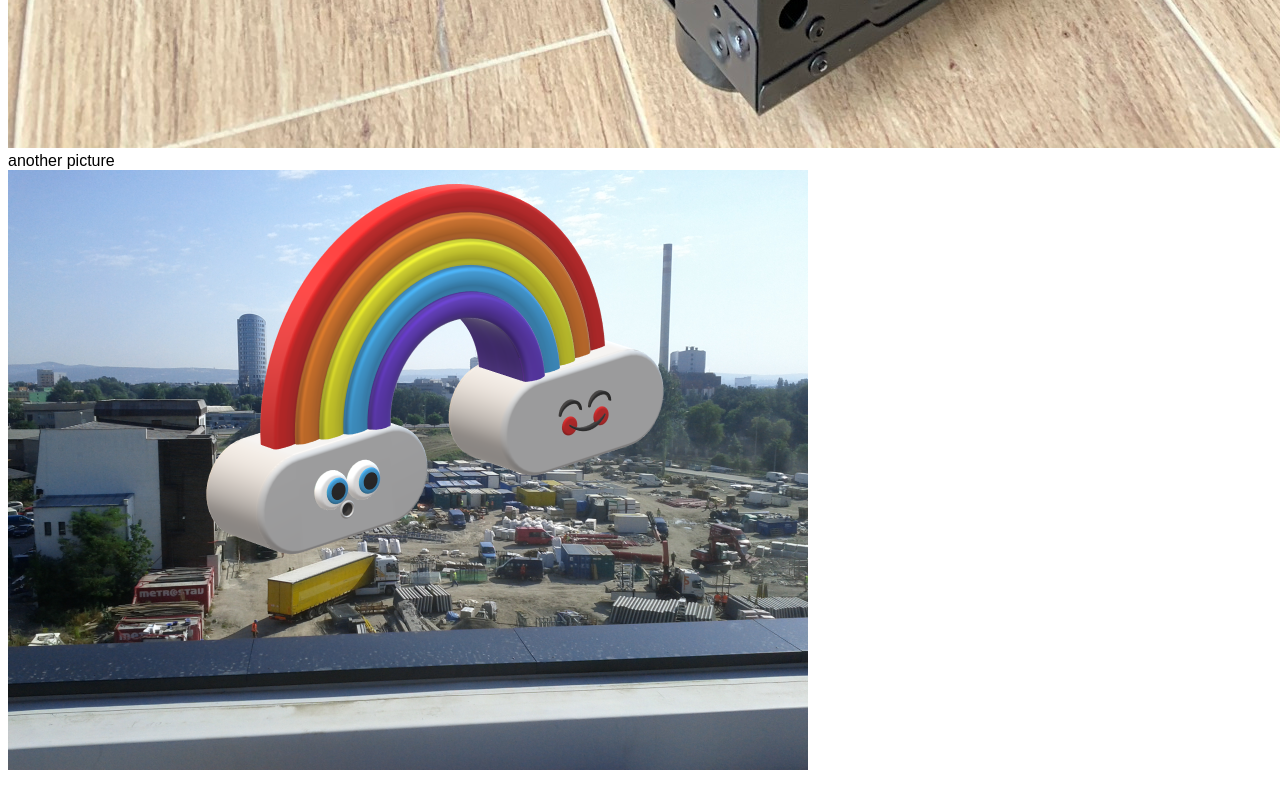
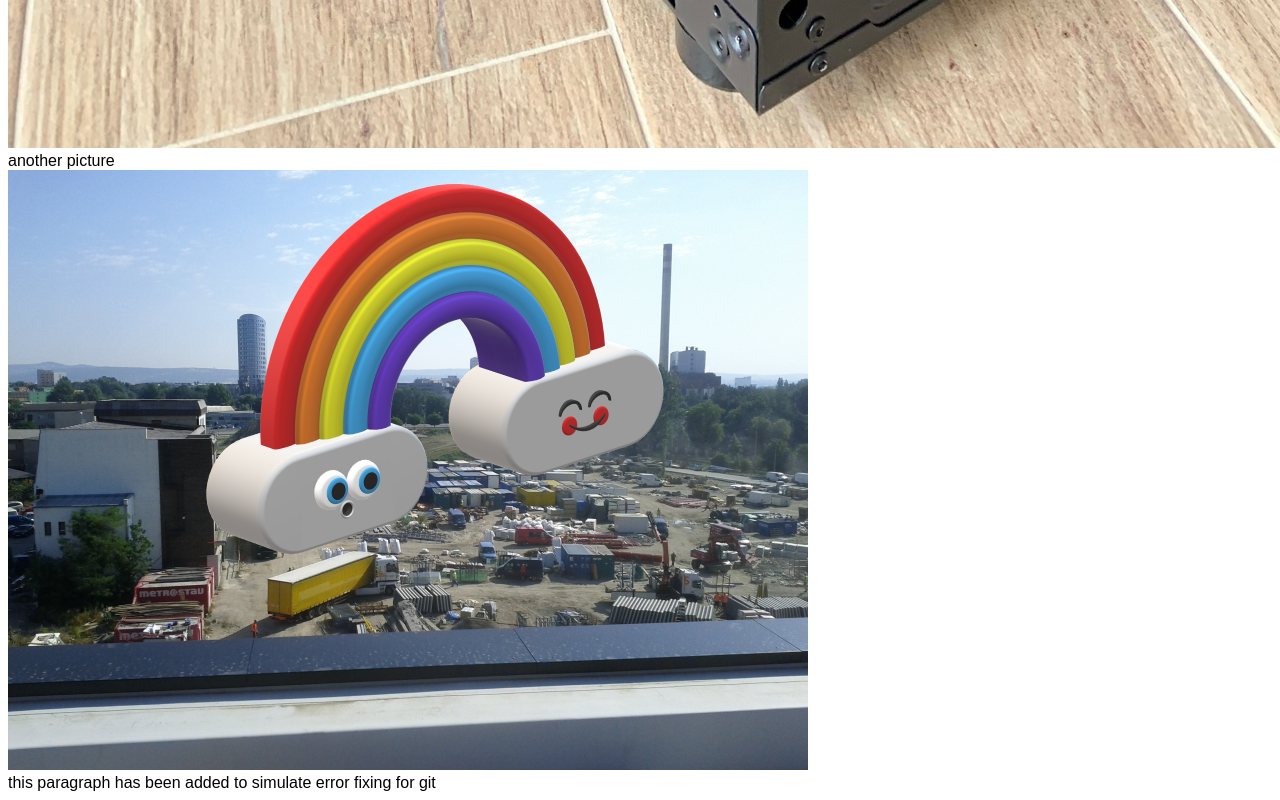
Before and after one commit to str3jd4/my-website, a plain HTML site: page index.html in a window 1280 px wide. Shown: the part 2144-2944 px from the top of the page. Drawn offline with Linux system fonts and the light colour scheme.

Commit message:
added a <p> for emergency fix simulation for git

```diff
--- a/index.html
+++ b/index.html
@@ -28,6 +28,7 @@
         <picture><img src="pictures/case.jpeg" alt="computer case"></picture>
         <p>another picture</p>
         <picture><img src="pictures/olomoc.png" alt="beautiful view"></picture>
+        <p>this paragraph has been added to simulate error fixing for git</p>
     </div>
 </body>
 
```
